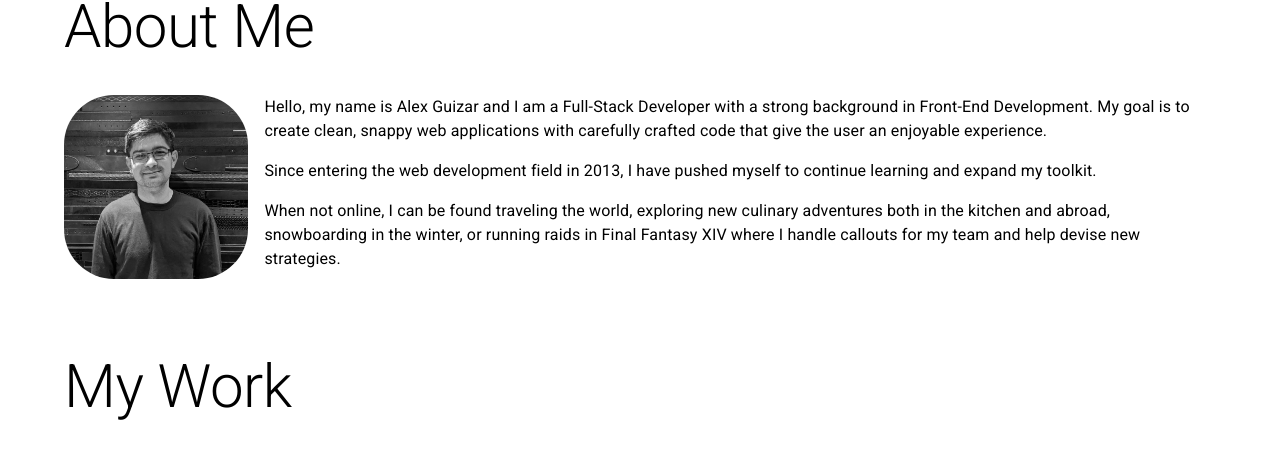
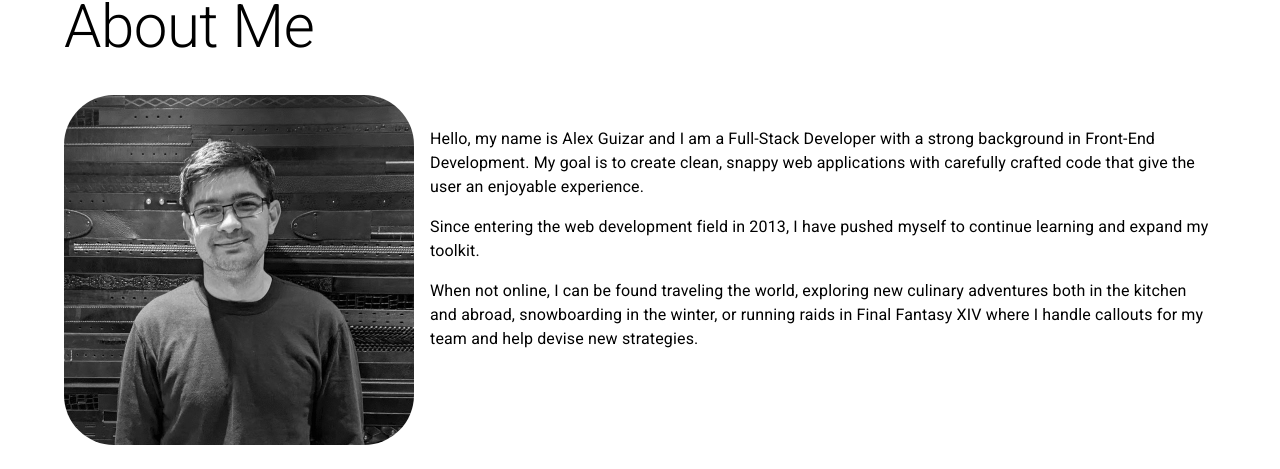
Before and after one commit to Alex-Guizar/my-portfolio, a React (Create React App) app: page / in a window 1280 px wide. Shown: the part 162-631 px from the top of the page. Built offline with nearby package versions, Linux system fonts and the light colour scheme; grey boxes are pictures that could not be loaded.

Commit message:
Edited styles for about me component

```diff
--- a/src/components/AboutMe.js
+++ b/src/components/AboutMe.js
@@ -23,7 +23,9 @@ const AboutMe = () => {
         <Box
           sx={{
             textAlign: 'center',
-            paddingRight: { md: 2 }
+            paddingRight: { md: 2 },
+            minWidth: { md: 350 },
+            flexGrow: 1
           }}
         >
           <img
@@ -41,7 +43,7 @@ const AboutMe = () => {
           sx={{
             flexGrow: 1,
             flexShrink: 1,
-            marginTop: { xs: 2, md: 0 }
+            marginTop: { xs: 2, md: 4 }
           }}
         >
           <Typography paragraph>Hello, my name is Alex Guizar and I am a Full-Stack Developer with a strong background in Front-End Development. My goal is to create clean, snappy web applications with carefully crafted code that give the user an enjoyable experience.</Typography>
```
